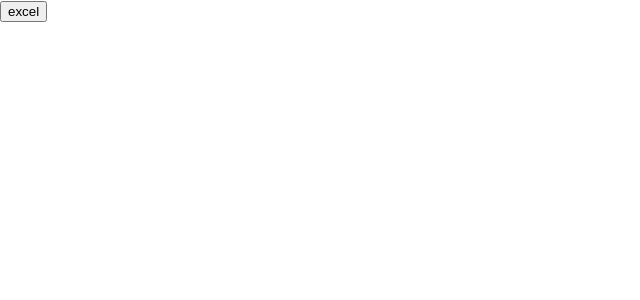
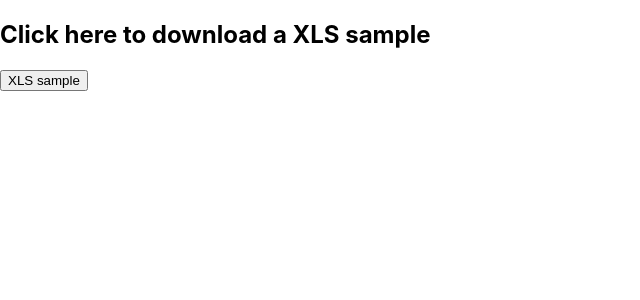
Before and after one commit to harshilgoti/export-excel, a React (Create React App) app: page / in a window 1280 px wide. Shown: the top 300 px of the page, without its empty margins (0-640 px from the left). Built offline with nearby package versions, Linux system fonts and the light colour scheme.

Commit message:
few change

```diff
--- a/src/Demo.js
+++ b/src/Demo.js
@@ -13,8 +13,9 @@ function handleExportDataToExcel(){
 
   return (
     <div >
+      <h2>Click here to download a XLS sample</h2>
      <button onClick={handleExportDataToExcel}>
-         excel
+      XLS sample
      </button>
     </div>
   )
```
